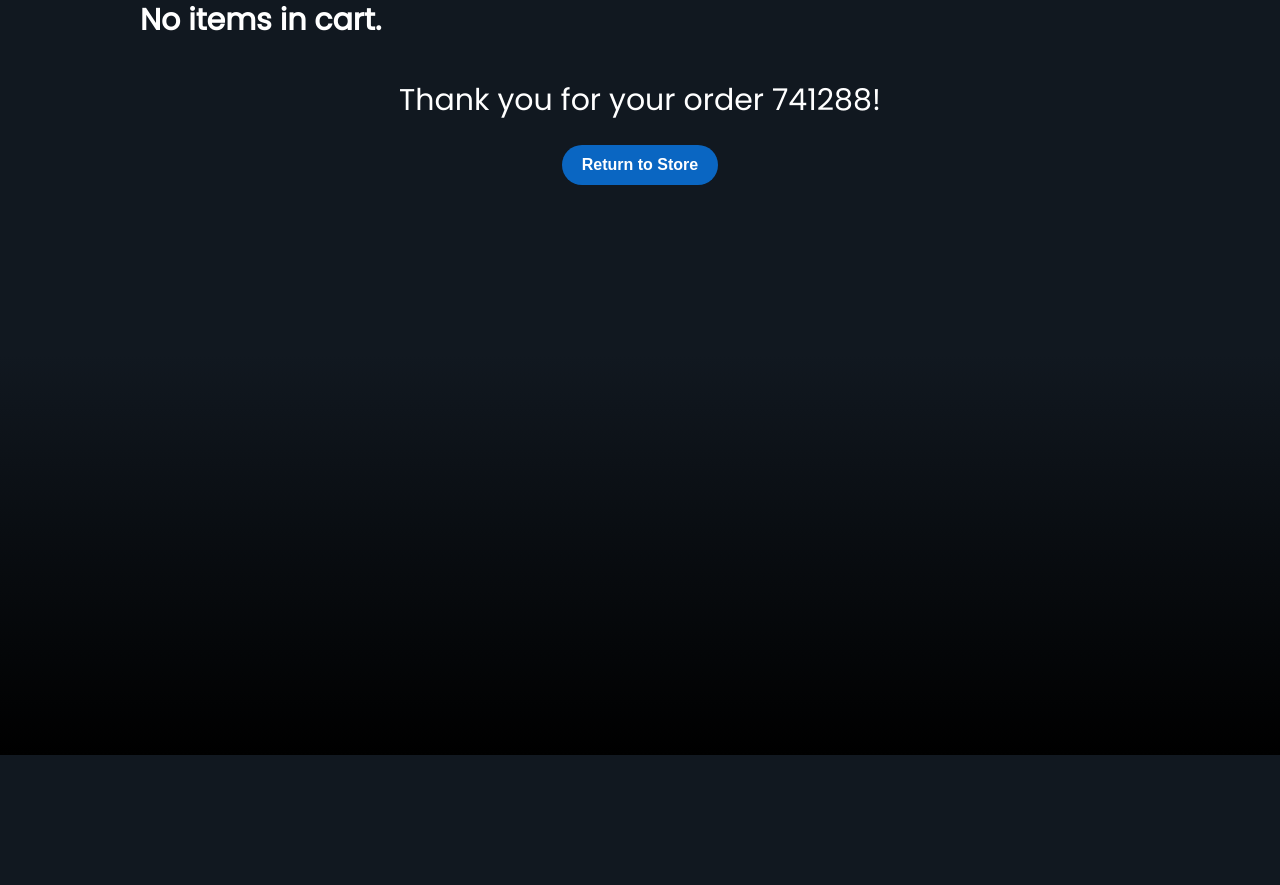
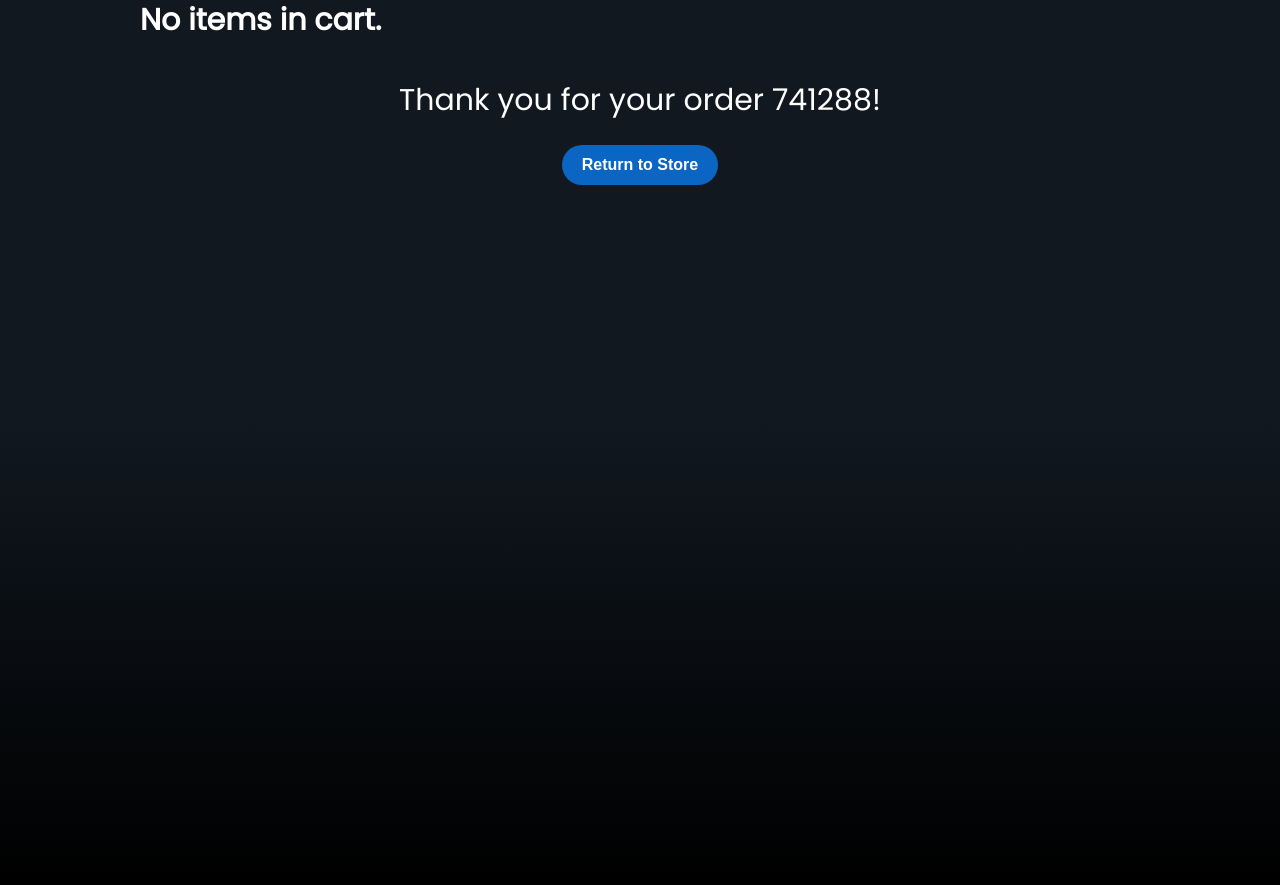
Before and after one commit to tomboszko/AZ_store_FORK, a PHP site: page /thankyou.php in a window 1280 px wide. Shown: the part 45-930 px from the top of the page. Before the commit the page ends 800 px from the top, so only its background shows below. Run offline with PHP 8.4, Linux system fonts and the light colour scheme.

Commit message:
Fix bg thank you

```diff
--- a/assets/css/style.css
+++ b/assets/css/style.css
@@ -91,6 +91,8 @@ a {
 body {
   background: rgb(17, 24, 32);
   background: linear-gradient(180deg, rgb(17, 24, 32) 50%, rgb(0, 0, 0) 100%);
+  background-repeat: no-repeat;
+  height: auto;
   color: white;
   font-family: "Poppins";
   max-width: 1000px;
@@ -258,6 +260,10 @@ h1 {
   border-radius: 5px;
   border: 1px solid #ccc;
   outline: none;
+}
+
+.body-thanks {
+  height: 100vh;
 }
 
 .noItems {
--- a/assets/scss/layouts/_body.scss
+++ b/assets/scss/layouts/_body.scss
@@ -1,6 +1,8 @@
 body{
     background: rgb(17,24,32);
     background: linear-gradient(180deg, rgba(17,24,32,1) 50%, rgba(0,0,0,1) 100%);
+    background-repeat: no-repeat;
+    height: auto;
     color: white;
     font-family: 'Poppins';
     max-width: 1000px;
--- a/assets/scss/layouts/_thankyou.scss
+++ b/assets/scss/layouts/_thankyou.scss
@@ -1,3 +1,7 @@
+.body-thanks{
+    height: 100vh;
+}
+
 .noItems{
     margin: 50px 0;
     font-size: 30px;
--- a/thankyou.php
+++ b/thankyou.php
@@ -38,6 +38,7 @@ else {
     <title>Thank you</title>
 </head>
 <body>
+    <div class="body-thanks">
     <h1 class="thanks"> Thank you for your order <?php echo rand(0, 1000000) ?>!</h1>
 
     <form method="post" class="form-redirec">
@@ -49,5 +50,7 @@ else {
         }
     ?>
 
+    </div>
+
 </body>
 </html>
```
Also changed, not shown: assets/css/style.min.css.
